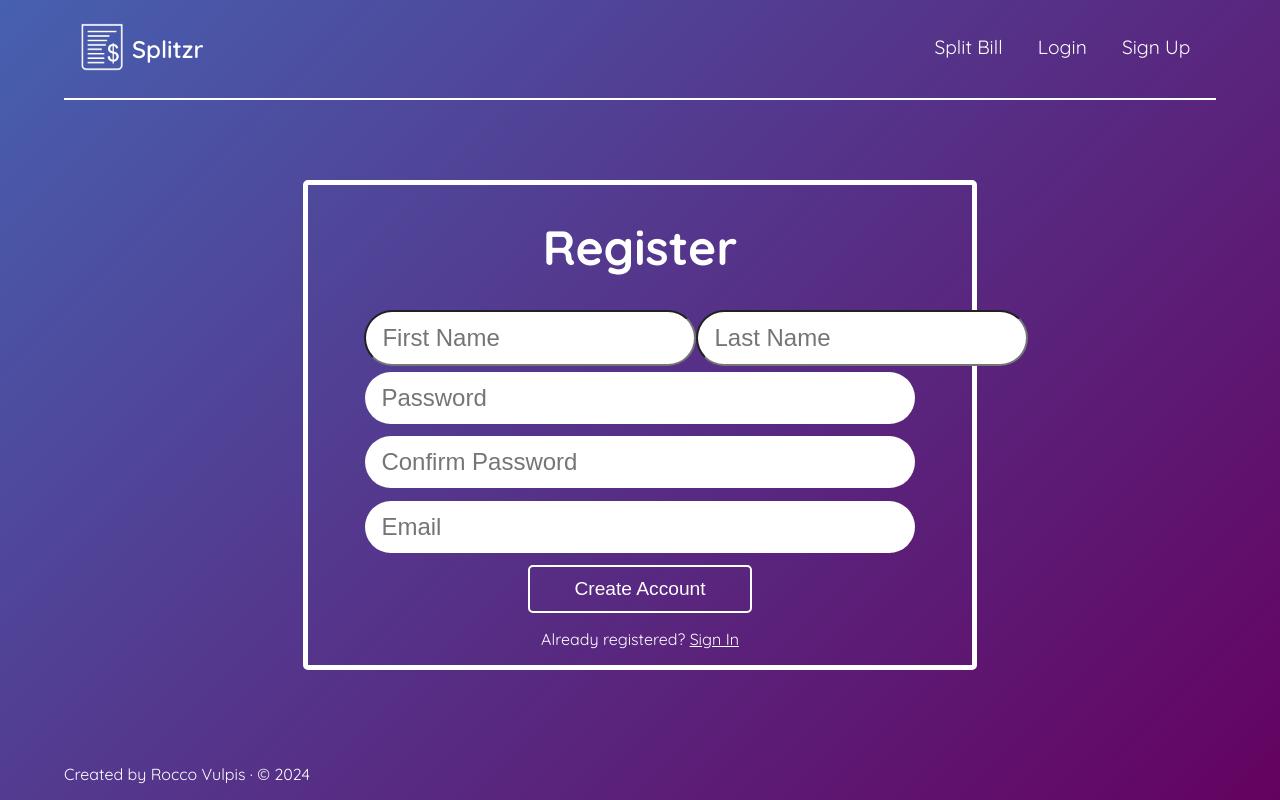
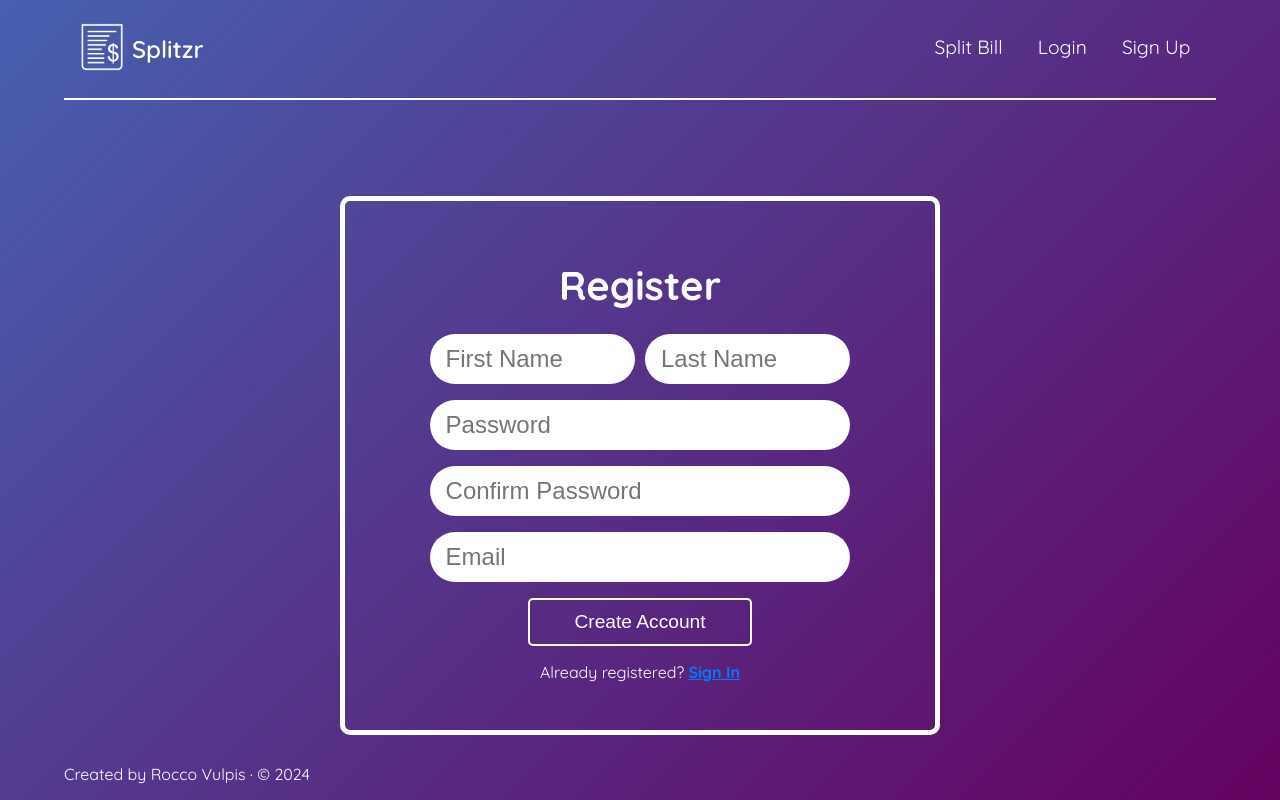
Before and after one commit to roccovulpis/Splitzr, a React (Vite) app: page /register in a window 1280 px wide. Shown: the top 800 px of the page. Built offline with nearby package versions, Linux system fonts and the light colour scheme.

Commit message:
Adjusted register form

```diff
--- a/src/components/RegisterForm.jsx
+++ b/src/components/RegisterForm.jsx
@@ -6,18 +6,18 @@ import '../styles/Register.css'
 export default function RegisterForm() {
   return (
     <div className='form'>
-    <form className="register-form">
+      <form className="register-form">
         <h1>Register</h1>
-        <div className='name-fields'>
-          <input type="text" placeholder="First Name" />
-          <input type="text" placeholder="Last Name" />
+        <div className='name-input'>
+          <input className='first-name-input' type="text" placeholder="First Name" />
+          <input className='last-name-input' type="text" placeholder="Last Name" />
         </div>
         <input type="password" placeholder="Password" />
         <input type="confirm-password" placeholder="Confirm Password" />
         <input type="text" placeholder="Email" />
         <button id='create-btn'>Create Account</button>
         <p className="message">Already registered? <Link to={"/login"}>Sign In</Link></p>
-    </form>
-</div>
+      </form>
+    </div>
   )
 }
--- a/src/styles/Register.css
+++ b/src/styles/Register.css
@@ -2,45 +2,57 @@
 .form {
     display: flex;
     justify-content: center;
+    align-items: center;
     margin-top: 5rem;
+    padding: 1rem;
 }
 
 .register-form {
     border: 5px solid white;
-    border-radius: 5px;
+    border-radius: 10px;
     display: flex;
     flex-direction: column;
     align-items: center;
-    min-width: 30%;
-    height: 60vh;
+    width: 100%;
+    max-width: 600px;
+    padding: 2rem;
+    box-sizing: border-box;
+    background-color: transparent;
 }
 
-.register-form>h1 {
-    font-size: 3rem;
+.register-form > h1 {
+    font-size: 2.5rem;
+    margin-bottom: 1.5rem;
 }
 
-.register-form>input {
+.register-form > input {
     height: 50px;
     width: 80%;
     border: none;
     border-radius: 30px;
-    margin-top: auto;
+    margin-bottom: 1rem;
     font-size: 1.5rem;
     padding-left: 1rem;
+    box-sizing: border-box;
 }
 
-.register-form .name-fields {
+.register-form .name-input {
     display: flex;
-    height: 50px;
-    width: 83%;
+    justify-content: space-between;
+    width: 80%;
+    gap: 10px;
+    margin-bottom: 1rem;
+    box-sizing: border-box;
 }
 
-.name-fields>input {
-    flex: 1;
+.name-input > input {
+    width: calc(50% - 5px);
     padding-left: 1rem;
     height: 50px;
+    border: none;
     border-radius: 30px;
     font-size: 1.5rem;
+    box-sizing: border-box;
 }
 
 #create-btn {
@@ -62,8 +74,17 @@
 
 .register-form a {
     text-decoration: underline;
+    color: #007bff;
+    font-weight: bold;
 }
 
 .register-form a:hover {
-    text-decoration: underline;
+    text-decoration: none;
 }
+
+.register-form .message {
+    margin-top: 1rem;
+    font-size: 1rem;
+    text-align: center;
+    color: white;
+}
```
Lines whose indentation alone changed are shown as unchanged.
